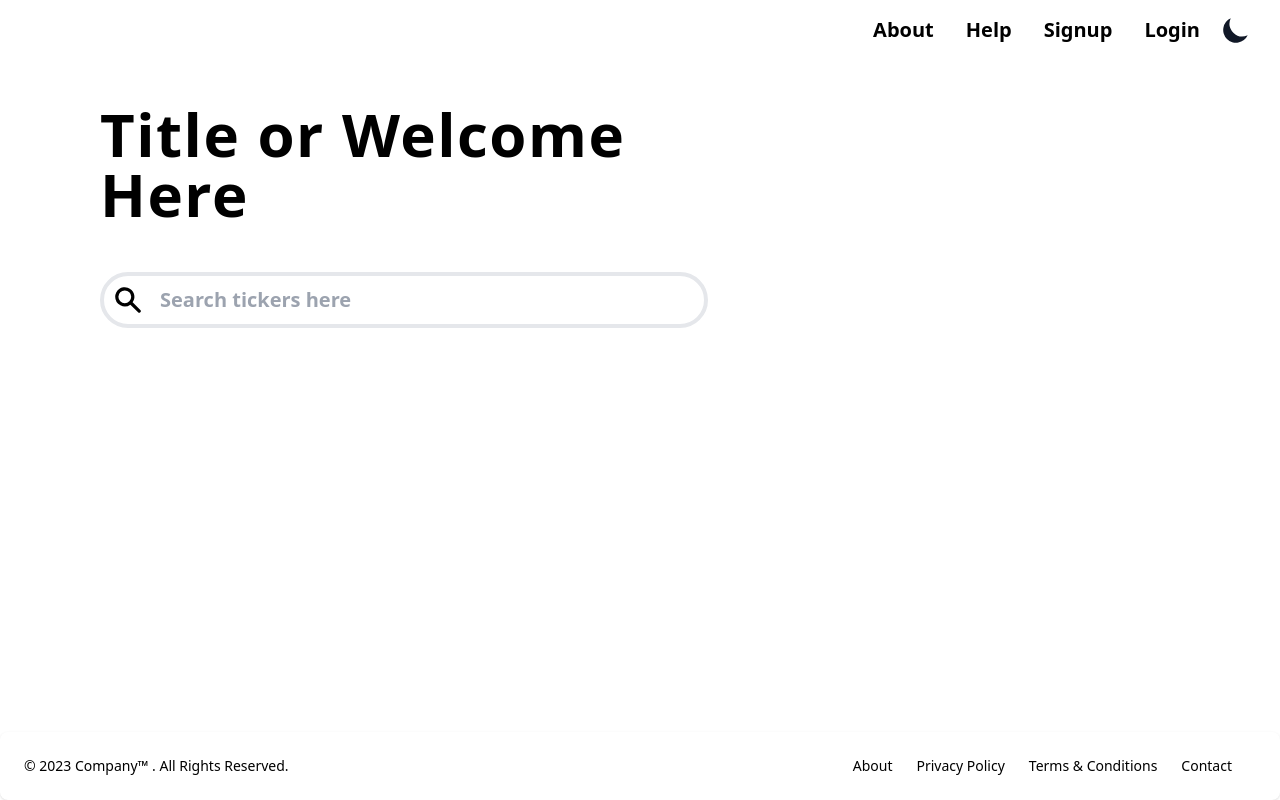
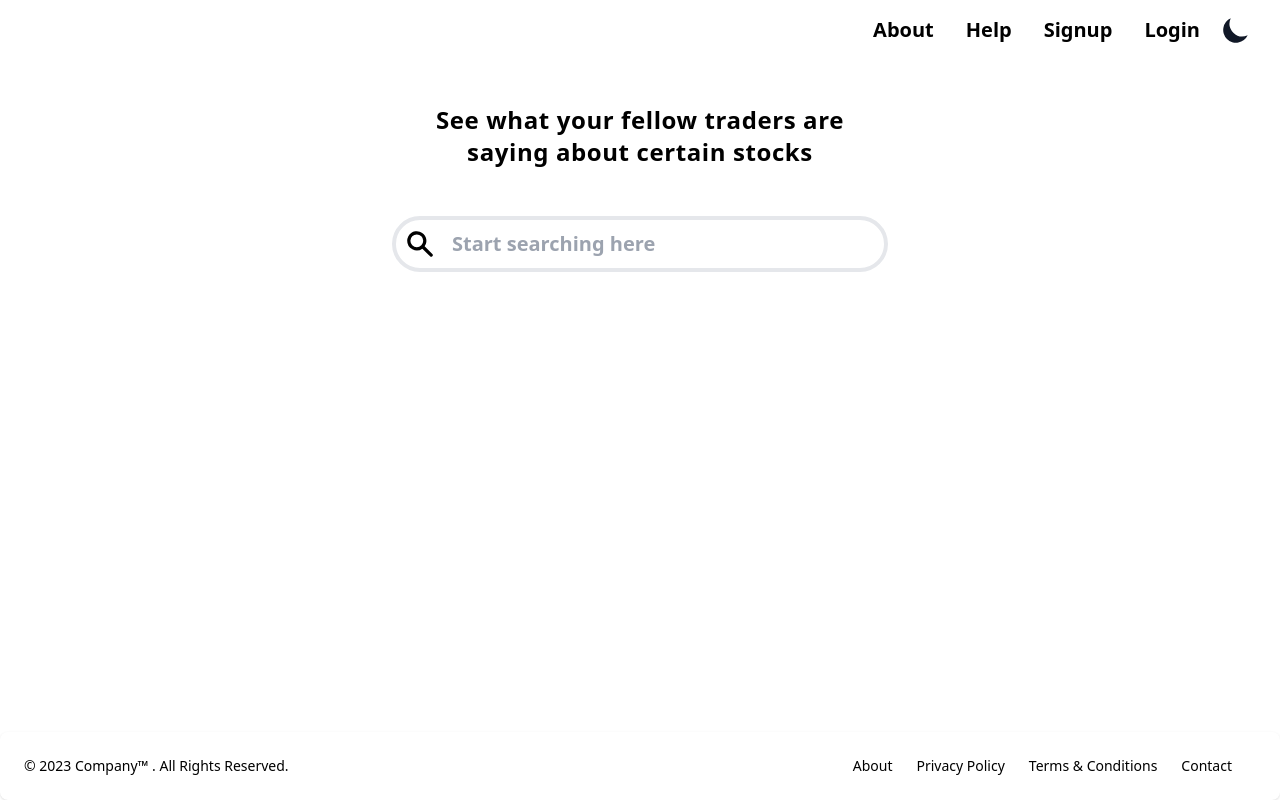
Before and after one commit to KevinSaephanh/stocktok, a Next.js app: page / in a window 1280 px wide. Built offline with nearby package versions, Linux system fonts and the light colour scheme.

Commit message:
Add urql and update home page

```diff
--- a/package.json
+++ b/package.json
@@ -7,15 +7,18 @@
   },
   "dependencies": {
     "@reduxjs/toolkit": "^1.8.3",
+    "@urql/core": "^4.0.4",
     "axios": "^0.27.2",
     "next": "latest",
     "next-auth": "^4.10.3",
     "next-themes": "^0.2.0",
+    "next-urql": "^5.0.0",
     "react": "18.1.0",
     "react-dom": "18.1.0",
     "react-hook-form": "^7.34.2",
     "react-redux": "^8.0.2",
     "swr": "^2.1.1",
+    "urql": "^4.0.0",
     "yup": "^0.32.11"
   },
   "devDependencies": {
--- a/src/pages/index.tsx
+++ b/src/pages/index.tsx
@@ -7,9 +7,11 @@ const Home: NextPage = () => {
   const [show, setShow] = React.useState(false);
 
   return (
-    <div className='container flex items-center justify-between mx-auto'>
-      <div className='relative md:px-20 w-full sm:w-5/6 max-w-3xl'>
-        <h1 className='text-6xl font-bold tracking-wide pb-8 md:pb-12'>Title or Welcome Here</h1>
+    <>
+      <div className='flex-center flex-col relative w-full lg:w-2/5 md:w-2/3 md:mx-auto'>
+        <h1 className='text-center text-2xl font-bold tracking-wide pb-8 md:pb-12'>
+          See what your fellow traders are saying about certain stocks
+        </h1>
         <div className='relative w-full'>
           <div className='flex absolute inset-y-0 left-0 items-center pl-3 pointer-events-none'>
             <SearchButton
@@ -23,14 +25,14 @@ const Home: NextPage = () => {
             type='text'
             readOnly={true}
             className='pl-14 p-2.5'
-            placeholder='Search tickers here'
+            placeholder='Start searching here'
             onClick={() => setShow(true)}
           />
         </div>
       </div>
 
       <SearchModal show={show} handleHideModal={() => setShow(false)} />
-    </div>
+    </>
   );
 };
 
--- a/src/styles/globals.css
+++ b/src/styles/globals.css
@@ -5,6 +5,10 @@
 @layer components {
   input {
     @apply text-black font-semibold text-xl rounded-full block w-full dark:bg-gray-600 dark:border-gray-500 dark:placeholder-gray-400 border-4 focus:ring-blue-500 focus:border-blue-500;
+  }
+
+  .flex-center {
+    @apply flex items-center justify-center;
   }
 
   .themed-text {
```
Also changed, not shown: src/components/ui/Form/InputField.tsx (+5 -5 lines), 1 other file (tests, documents, lock files or other folders).
